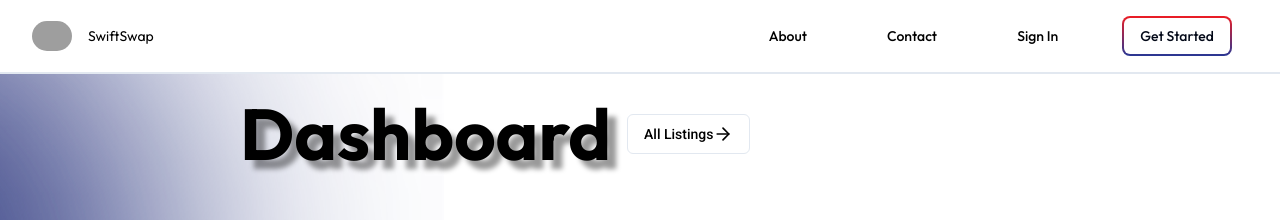
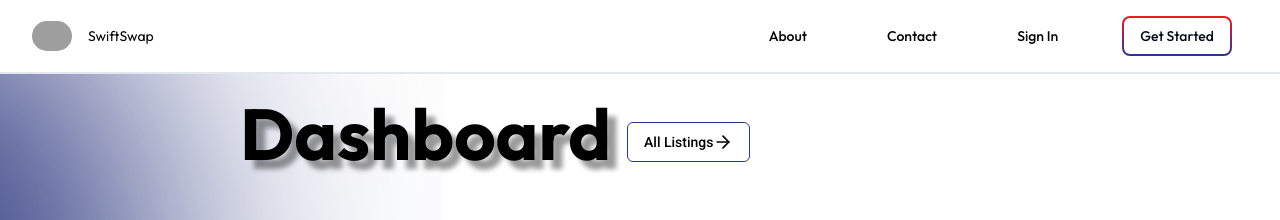
Before and after one commit to Swift-Swap/Frontend, a Next.js app: page /dashboard in a window 1280 px wide. Shown: the top 220 px of the page. Built offline with nearby package versions, Linux system fonts and the light colour scheme; no server answers; grey boxes are pictures that could not be loaded.

Commit message:
fix: minor tweaks

```diff
--- a/src/app/dashboard/page.tsx
+++ b/src/app/dashboard/page.tsx
@@ -43,10 +43,10 @@ export default function Dashboard() {
     return (
         <div className="flex flex-col flex-1 w-screen bg-blur bg-cover bg-no-repeat bg-center [text-shadow:_9px_9px_5px_rgb(0_0_0_/_40%)]">
             <div className="flex flex-col flex-1 w-screen p-6 items-center md:items-start md:px-40 lg:px-52 xl:px-60">
-                <div className="flex gap-4 items-center mb-12">
+                <div className="flex gap-4 items-end mb-12">
                     <h1 className={`font-bold text-7xl ${outfit.className}`}> Dashboard </h1>
                     <Link href="/buy">
-                        <Button variant="outline">
+                        <Button variant="outline" className="mb-2 bg-transparent border-primary-blue">
                             All Listings
                             <ArrowRight size={20}/>
                         </Button>
--- a/src/components/navbar.tsx
+++ b/src/components/navbar.tsx
@@ -101,7 +101,7 @@ export default function Nav() {
                 )}
                 {isSignedIn && (
                     <Link href="/dashboard">
-                        <Button variant="ghost" className="w-full flex justify-start">Dashboard</Button>
+                        <Button variant="outline" className="border-primary-blue w-full flex justify-start">Dashboard</Button>
                     </Link>
                 )}
                 <Link href={`${isSignedIn ? "/buy" : "/sign-up"}`}>
```
